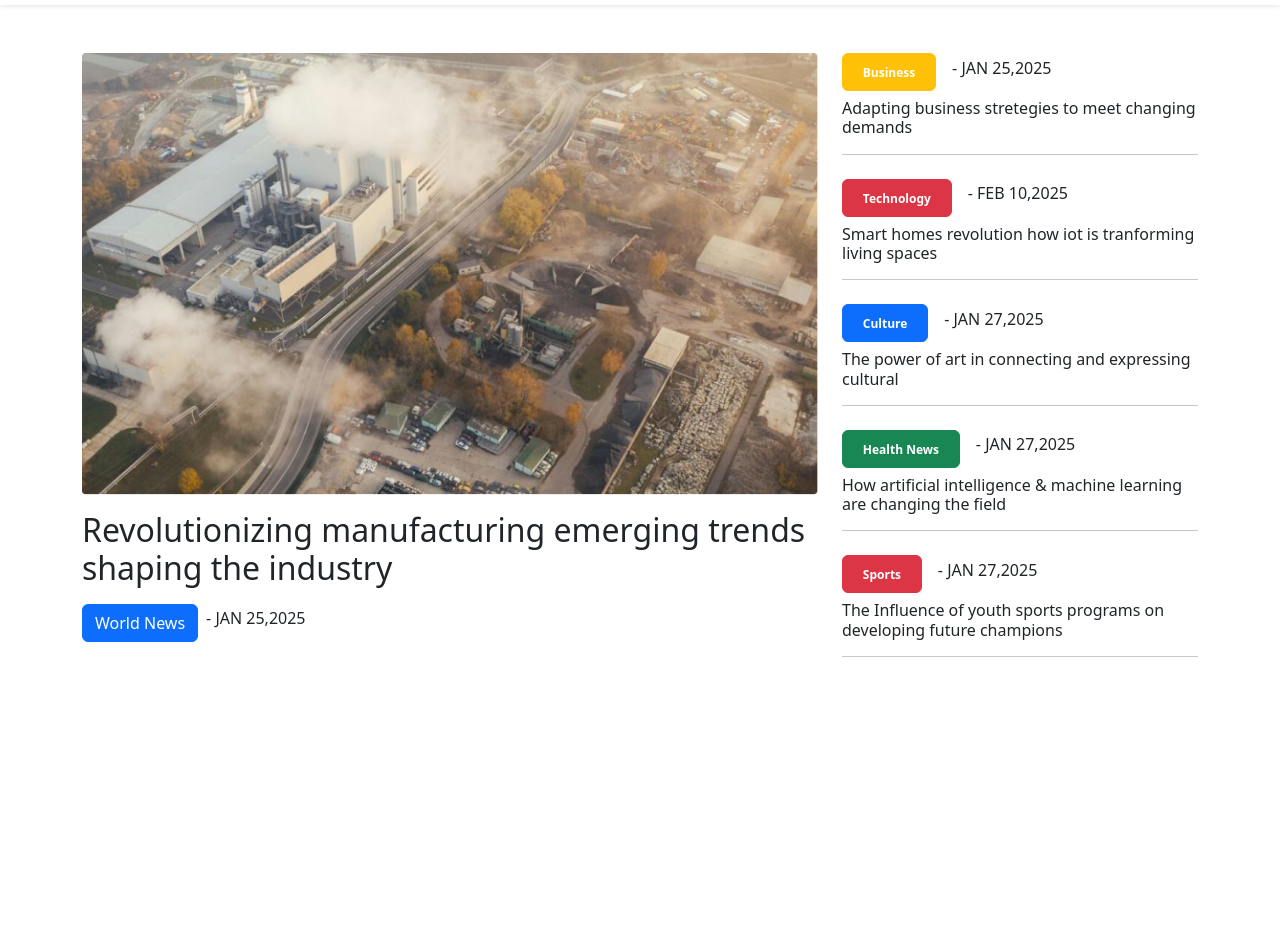
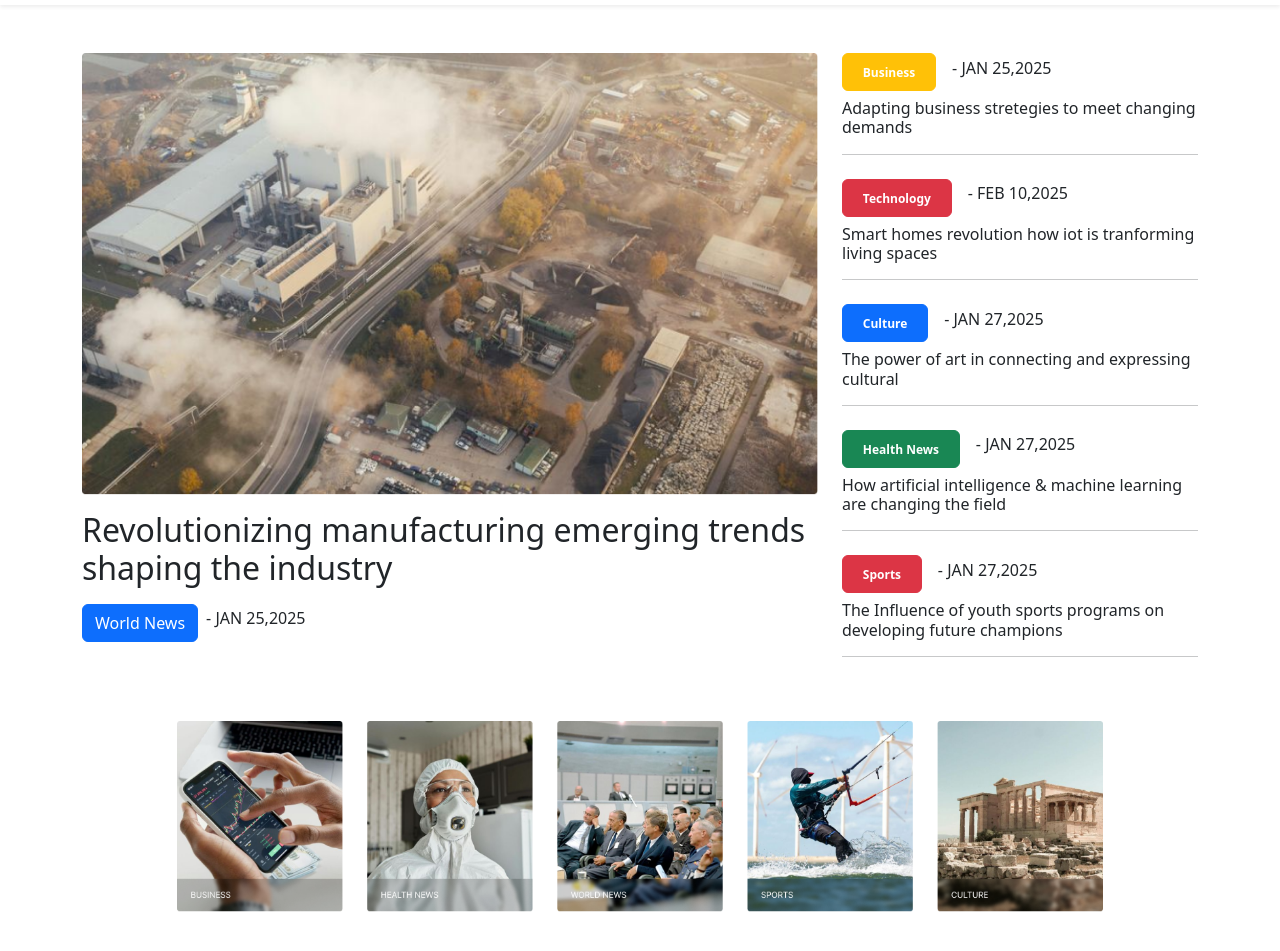
Before and after one commit to raisulconnects/kivzo, a plain HTML site: page index.html in a window 1280 px wide. Shown: the part 107-1058 px from the top of the page. Before the commit the page ends 800 px from the top, so only its background shows below. Drawn offline with nearby package versions, Linux system fonts and the light colour scheme.

Commit message:
done with thumbnail section

```diff
--- a/index.html
+++ b/index.html
@@ -150,6 +150,35 @@
       </div>
     </div>
 
+    <!-- Solid Thumbnail Section -->
+    <div class="container">
+      <div class="row mt-5 mb-5 justify-content-center">
+        <div class="col-2">
+          <img src="img/kivoz/second1.png" class="img-fluid" alt="" />
+        </div>
+        <div class="col-2">
+          <img src="img/kivoz/second2.png" class="img-fluid" alt="" />
+        </div>
+        <div class="col-2">
+          <img src="img/kivoz/secodn3.png" class="img-fluid" alt="" />
+        </div>
+        <div class="col-2">
+          <img src="img/kivoz/second4.png" class="img-fluid" alt="" />
+        </div>
+        <div class="col-2">
+          <img src="img/kivoz/second5.png" class="img-fluid" alt="" />
+        </div>
+      </div>
+    </div>
+
+    <!-- Editors Pick Section -->
+    <div class="container">
+      <div class="row">
+        <div class="col-5"></div>
+        <div class="col-7"></div>
+      </div>
+    </div>
+
     <!-- Bootstrap JS Bundle CDN (includes Popper) -->
     <script src="https://cdn.jsdelivr.net/npm/bootstrap@5.3.2/dist/js/bootstrap.bundle.min.js"></script>
   </body>
```
Also changed, not shown: img/kivoz/editorspick.png (added), img/kivoz/secodn3.png (added), img/kivoz/second1.png (added), img/kivoz/second2.png (added), img/kivoz/second4.png (added), img/kivoz/second5.png (added).
